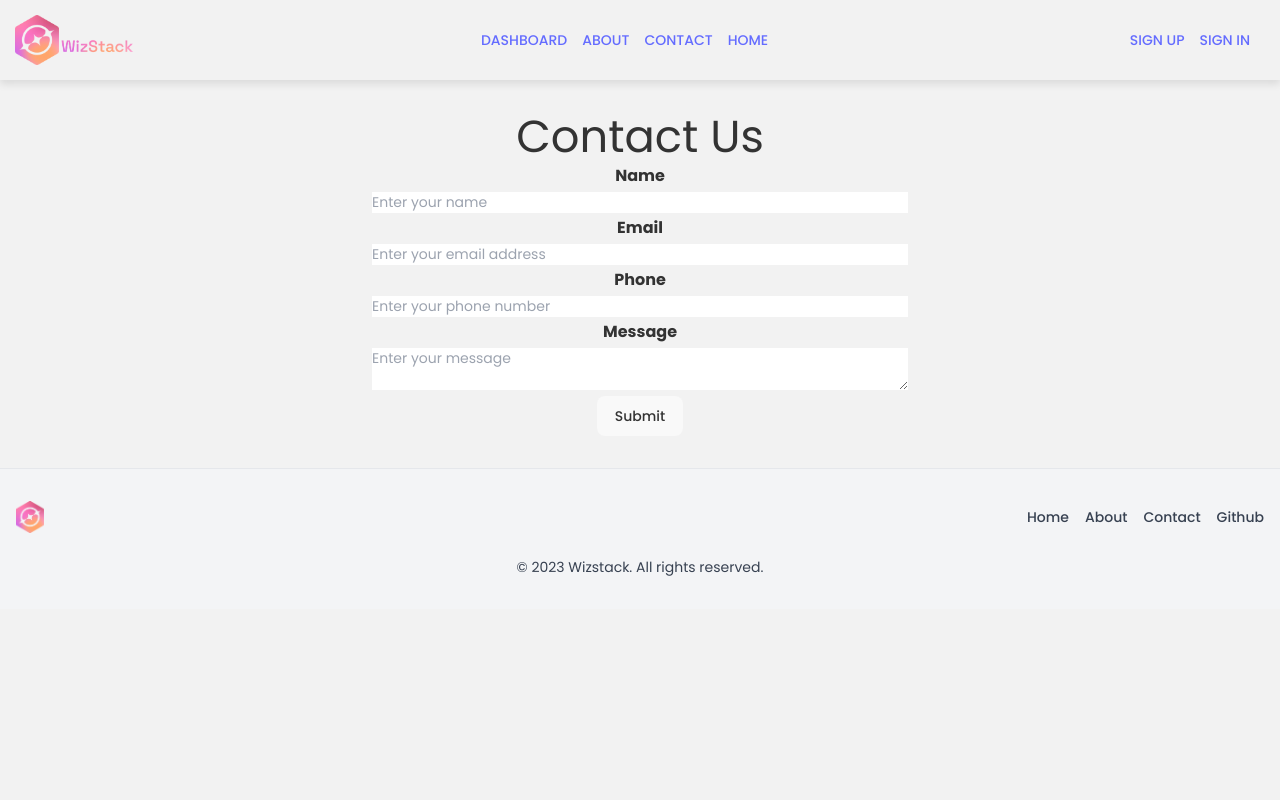
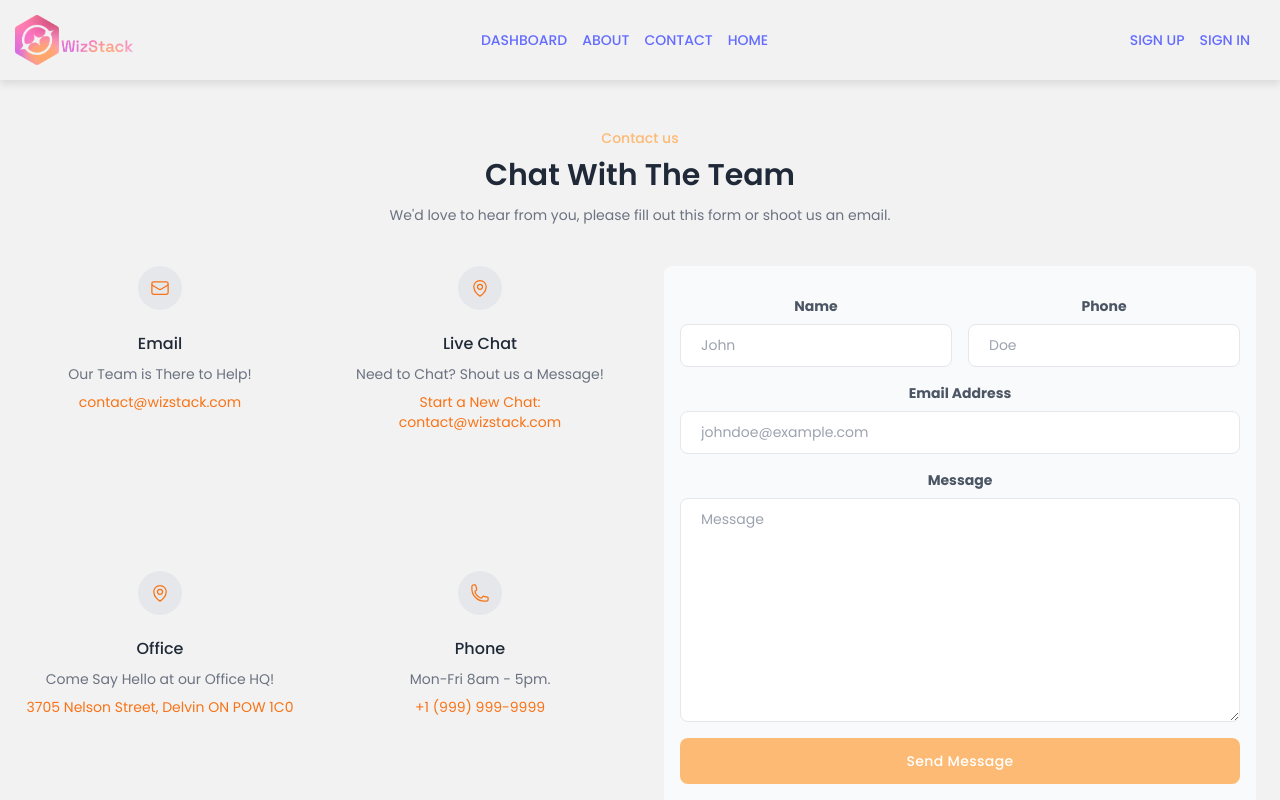
Before and after one commit to ralphcristofer/WizStack, a React (Vite) app: page /contact in a window 1280 px wide. Shown: the top 800 px of the page. Built offline with nearby package versions, Linux system fonts and the light colour scheme.

Commit message:
update: Contact page UI base impl: About page UI

```diff
--- a/src/pages/About/index.jsx
+++ b/src/pages/About/index.jsx
@@ -6,8 +6,14 @@
     return (
         <div>
             <Navbar />
-            <h1>About Route</h1>
+
+            <section>
+
+            </section>
+
             <Footer />
         </div>
     )
 }
+
+export default About;
--- a/src/pages/Contact/index.jsx
+++ b/src/pages/Contact/index.jsx
@@ -1,15 +1,14 @@
+// Import Dependencies
 import React from 'react';
-
-// Import components from their individual paths
 import Navbar from '../../components/Navbar/Navbar.jsx';
 import Footer from '../../components/Footer/Footer.jsx';
-import { Button } from '../../components/Button/Button.jsx';
-
-// Import CSS module (currently empty, but can be filled in later)
-import styles from './contact.module.css';
 
 export const Contact = () => {
-    // Function to generate the mailto link with form data
+    /**
+     * Generate mailto link with form data.
+     * @param {*} formData - Form data object.
+     * @returns - Mailto link.
+     */
     const generateMailTo = (formData) => {
         const {
             name,
@@ -21,7 +20,10 @@
         return `mailto:rfugaban@my.centennialcollege.ca?subject=Contact from ${name}&body=${message} - from ${name}, Email: ${email}, Phone: ${phone}`;
     };
 
-    // Function to handle form submission
+    /**
+     * Handle form submission.
+     * @param {*} e - Event object.
+     */
     const handleSubmit = (e) => {
         e.preventDefault();
         const formData = new FormData(e.target);
@@ -32,7 +34,107 @@
     return (
         <>
             <Navbar />
-            <div className={styles.container}>
+            <section>
+                <div class="container px-6 py-12 mx-auto">
+                    <div>
+                        <p class="font-medium text-orange-300">Contact us</p>
+
+                        <h1 class="mt-2 text-2xl font-semibold text-gray-800 md:text-3xl">Chat With The Team</h1>
+
+                        <p class="mt-3 text-gray-500">We'd love to hear from you, please fill out this form or shoot us an email.</p>
+                    </div>
+
+                    <div class="grid grid-cols-1 gap-12 mt-10 lg:grid-cols-2">
+                        <div class="grid grid-cols-1 gap-12 md:grid-cols-2">
+                            { /* Email */ }
+                            <div>
+                                <span class="inline-block p-3 text-orange-500 rounded-full bg-gray-200">
+                                    <svg xmlns="http://www.w3.org/2000/svg" fill="none" viewBox="0 0 24 24" stroke-width="1.5" stroke="currentColor" class="w-5 h-5">
+                                        <path stroke-linecap="round" stroke-linejoin="round" d="M21.75 6.75v10.5a2.25 2.25 0 01-2.25 2.25h-15a2.25 2.25 0 01-2.25-2.25V6.75m19.5 0A2.25 2.25 0 0019.5 4.5h-15a2.25 2.25 0 00-2.25 2.25m19.5 0v.243a2.25 2.25 0 01-1.07 1.916l-7.5 4.615a2.25 2.25 0 01-2.36 0L3.32 8.91a2.25 2.25 0 01-1.07-1.916V6.75" />
+                                    </svg>
+                                </span>
+
+                                <h2 class="mt-4 text-base font-medium text-gray-800">Email</h2>
+                                <p class="mt-2 text-sm text-gray-500">Our Team is There to Help!</p>
+                                <p class="mt-2 text-sm text-orange-500">contact@wizstack.com</p>
+                            </div>
+
+                            { /* Live Chat */ }
+                            <div>
+                                <span class="inline-block p-3 text-orange-500 rounded-full bg-gray-200">
+                                    <svg xmlns="http://www.w3.org/2000/svg" fill="none" viewBox="0 0 24 24" stroke-width="1.5" stroke="currentColor" class="w-5 h-5">
+                                        <path stroke-linecap="round" stroke-linejoin="round" d="M15 10.5a3 3 0 11-6 0 3 3 0 016 0z" />
+                                        <path stroke-linecap="round" stroke-linejoin="round" d="M19.5 10.5c0 7.142-7.5 11.25-7.5 11.25S4.5 17.642 4.5 10.5a7.5 7.5 0 1115 0z" />
+                                    </svg>
+                                </span>
+
+                                <h2 class="mt-4 text-base font-medium text-gray-800 ">Live Chat</h2>
+                                <p class="mt-2 text-sm text-gray-500">Need to Chat? Shout us a Message!</p>
+                                <p class="mt-2 text-sm text-orange-500">Start a New Chat: contact@wizstack.com</p>
+                            </div>
+
+                            { /* Office */ }
+                            <div>
+                                <span class="inline-block p-3 text-orange-500 rounded-full bg-gray-200">
+                                    <svg xmlns="http://www.w3.org/2000/svg" fill="none" viewBox="0 0 24 24" stroke-width="1.5" stroke="currentColor" class="w-5 h-5">
+                                        <path stroke-linecap="round" stroke-linejoin="round" d="M15 10.5a3 3 0 11-6 0 3 3 0 016 0z" />
+                                        <path stroke-linecap="round" stroke-linejoin="round" d="M19.5 10.5c0 7.142-7.5 11.25-7.5 11.25S4.5 17.642 4.5 10.5a7.5 7.5 0 1115 0z" />
+                                    </svg>
+                                </span>
+
+                                <h2 class="mt-4 text-base font-medium text-gray-800 ">Office</h2>
+                                <p class="mt-2 text-sm text-gray-500">Come Say Hello at our Office HQ!</p>
+                                <p class="mt-2 text-sm text-orange-500">3705 Nelson Street, Delvin ON POW 1C0</p>
+                            </div>
+
+                            { /* Phone */}
+                            <div>
+                                <span class="inline-block p-3 text-orange-500 rounded-full bg-gray-200">
+                                    <svg xmlns="http://www.w3.org/2000/svg" fill="none" viewBox="0 0 24 24" stroke-width="1.5" stroke="currentColor" class="w-5 h-5">
+                                        <path stroke-linecap="round" stroke-linejoin="round" d="M2.25 6.75c0 8.284 6.716 15 15 15h2.25a2.25 2.25 0 002.25-2.25v-1.372c0-.516-.351-.966-.852-1.091l-4.423-1.106c-.44-.11-.902.055-1.173.417l-.97 1.293c-.282.376-.769.542-1.21.38a12.035 12.035 0 01-7.143-7.143c-.162-.441.004-.928.38-1.21l1.293-.97c.363-.271.527-.734.417-1.173L6.963 3.102a1.125 1.125 0 00-1.091-.852H4.5A2.25 2.25 0 002.25 4.5v2.25z" />
+                                    </svg>
+                                </span>
+
+                                <h2 class="mt-4 text-base font-medium text-gray-800">Phone</h2>
+                                <p class="mt-2 text-sm text-gray-500">Mon-Fri 8am - 5pm.</p>
+                                <p class="mt-2 text-sm text-orange-500">+1 (999) 999-9999</p>
+                            </div>
+                        </div>
+
+                         {/* Contact us Form */}
+                         <div class="p-4 py-6 rounded-lg bg-gray-50">
+                                <form onSubmit={handleSubmit}>
+                                    <div class="-mx-2 md:items-center md:flex">
+                                        <div class="flex-1 px-2">
+                                            <label class="block mb-2 text-sm text-gray-600">Name</label>
+                                            <input type="text" placeholder="John " class="block w-full px-5 py-2.5 mt-2 text-gray-700 placeholder-gray-400 bg-white border border-gray-200 rounded-lg focus:border-orange-400 dark:focus:border-orange-400 focus:ring-orange-400 focus:outline-none focus:ring focus:ring-opacity-40" />
+                                        </div>
+
+                                        <div class="flex-1 px-2 mt-4 md:mt-0">
+                                            <label class="block mb-2 text-sm text-gray-600">Phone</label>
+                                            <input type="text" placeholder="Doe" class="block w-full px-5 py-2.5 mt-2 text-gray-700 placeholder-gray-400 bg-white border border-gray-200 rounded-lg focus:border-orange-400 dark:focus:border-orange-400 focus:ring-orange-400 focus:outline-none focus:ring focus:ring-opacity-40" />
+                                        </div>
+                                    </div>
+
+                                    <div class="mt-4">
+                                        <label class="block mb-2 text-sm text-gray-600 dark:text-gray-200">Email Address</label>
+                                        <input type="email" placeholder="johndoe@example.com" class="block w-full px-5 py-2.5 mt-2 text-gray-700 placeholder-gray-400 bg-white border border-gray-200 rounded-lg focus:border-orange-400 focus:ring-orange-400 focus:outline-none focus:ring focus:ring-opacity-40" />
+                                    </div>
+
+                                    <div class="w-full mt-4">
+                                        <label class="block mb-2 text-sm text-gray-600 dark:text-gray-200">Message</label>
+                                        <textarea class="block w-full h-32 px-5 py-2.5 mt-2 text-gray-700 placeholder-gray-400 bg-white border border-gray-200 rounded-lg md:h-56 focus:border-orange-400 focus:ring-orange-400 focus:outline-none focus:ring focus:ring-opacity-40" placeholder="Message"></textarea>
+                                    </div>
+
+                                    <button type='submit' class="w-full px-6 py-3 mt-4 text-sm font-medium tracking-wide text-white capitalize transition-colors duration-300 transform bg-orange-300 rounded-lg hover:bg-orange-500 focus:outline-none focus:ring focus:ring-orange-300 focus:ring-opacity-50">
+                                        Send message
+                                    </button>
+                                </form>
+                         </div>
+                    </div>
+                </div>
+            </section>
+            {/* <div className={styles.container}>
                 <h1>Contact Us</h1>
                 <form onSubmit={handleSubmit}>
                     <div className={styles.formGroup}>
@@ -59,7 +161,7 @@
                         <button type='submit' className={styles.button}>Submit</button>
                     </div>
                 </form>
-            </div>
+            </div> */}
             <Footer />
         </>
     )
```
